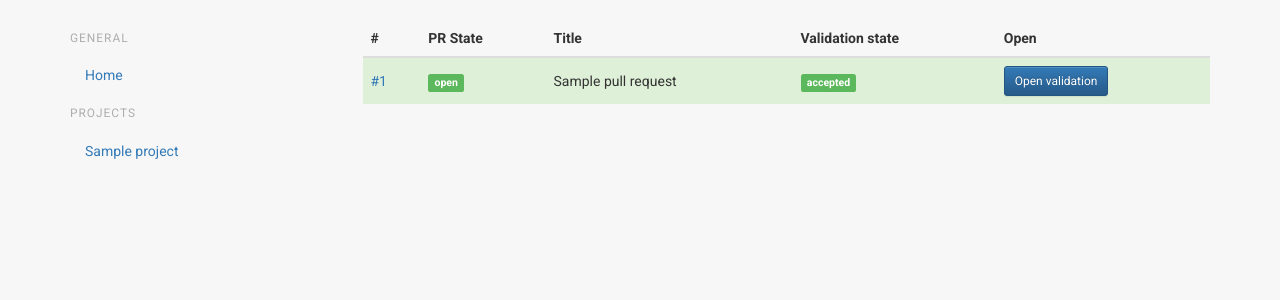
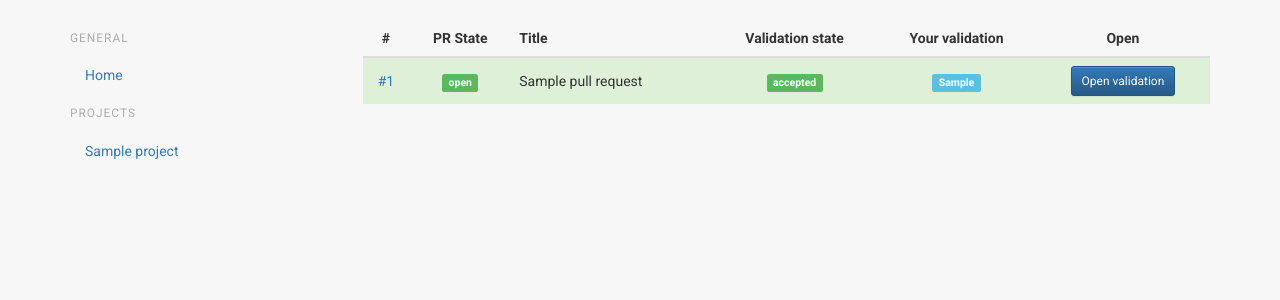
Before and after one commit to skies-io/GitHub-Charon, a Flask app: template src/templates/project.html in a window 1280 px wide. Shown: the part 154-454 px from the top of the page. Run offline with Flask 2, Linux system fonts and the light colour scheme; the template is opened without the code that fills it: most values are stand-ins (such as "Sample title", 1, 10 or a date in 2020); some libraries are stand-ins or nearby versions.

Commit message:
Fix export JSON configurations + Add "acknowledge" action + Improvment list of PR + Fix error "Access Forbidden"

```diff
--- a/src/app_configs.py
+++ b/src/app_configs.py
@@ -69,13 +69,14 @@ def configs():
     if len(db["admins"]) > 0 and ("login" not in session or session["login"] not in db["admins"]):
         return generate_error("Access Forbidden")
 
+    view["configurations"] = json.dumps(db)
+
     projects = db["projects"]
     for project in projects:
         projects[project]["administrators"] = "\n".join(projects[project]["administrators"] if "administrators" in projects[project] else list())
         if len(projects[project]["oauth_token"]) == 0:
             projects[project]["oauth_token"] = "NOT DEFINED!"
 
-    view["configurations"] = json.dumps(db)
     view["baseurl"] = db["baseurl"]
     view["oauth_client_id"] = db["oauth_client_id"]
     view["oauth_client_secret"] = db["oauth_client_secret"]
--- a/src/page_tools.py
+++ b/src/page_tools.py
@@ -24,8 +24,8 @@ def get_general_variables(title):
     }
     return db, view
 
-def generate_error(message, view=None):
+def generate_error(message, view=None, code=400):
     if not view:
         _, view = get_general_variables("Error")
     view["error"] = message
-    return render_template("error.html", **view), 400
+    return render_template("error.html", **view), code
--- a/src/templates/project.html
+++ b/src/templates/project.html
@@ -2,20 +2,25 @@
 
 {% block content %}
 <table class="table table-hover">
-    <thead><tr><th>#</th><th>PR State</th><th>Title</th><th>Validation state</th><th>Open</th></tr></thead>
+    <thead>
+        <tr>
+            <th class="text-center">#</th>
+            <th class="text-center">PR State</th>
+            <th>Title</th>
+            <th class="text-center">Validation state</th>
+            <th class="text-center">Your validation</th>
+            <th class="text-center">Open</th>
+        </tr>
+    </thead>
     <tbody>
         {% for pull_request in pr %}
-        {% if pull_request.state_validation == "forced" %}
-        <tr class="warning">
-        {% elif pull_request.state_validation == "refused" %}
-        <tr class="danger">
-        {% elif pull_request.state_validation == "accepted" %}
+        {% if pull_request.user_validation %}
         <tr class="success">
         {% else %}
         <tr class="warning">
         {% endif %}
-            <td><a href="{{ pull_request.github_link }}">#{{ pull_request.number }}</a></td>
-            <td>
+            <td class="text-center"><a href="{{ pull_request.github_link }}">#{{ pull_request.number }}</a></td>
+            <td class="text-center">
                 {% if pull_request.state == "open" %}
                 <span class="label label-success">{{ pull_request.state }}</span>
                 {% elif pull_request.state == "closed" %}
@@ -25,7 +30,7 @@
                 {% endif %}
             </td>
             <td>{{ pull_request.title }}</td>
-            <td>
+            <td class="text-center">
                 {% if pull_request.state_validation == "forced" %}
                 <span class="label label-warning">{{ pull_request.state_validation }}</span>
                 {% elif pull_request.state_validation == "refused" %}
@@ -36,7 +41,20 @@
                 <span class="label label-info">{{ pull_request.state_validation }}</span>
                 {% endif %}
             </td>
-            <td><a href="{{ pull_request.link }}" class="btn btn-sm btn-primary">Open validation</a></td>
+            <td class="text-center">
+                {% if pull_request.user_validation == "forced" %}
+                <span class="label label-warning">{{ pull_request.user_validation }}</span>
+                {% elif pull_request.user_validation == "refused" %}
+                <span class="label label-danger">{{ pull_request.user_validation }}</span>
+                {% elif pull_request.user_validation == "accepted" %}
+                <span class="label label-success">{{ pull_request.user_validation }}</span>
+                {% elif pull_request.user_validation == "acknowledged" %}
+                <span class="label label-primary">{{ pull_request.user_validation }}</span>
+                {% else %}
+                <span class="label label-info">{% if pull_request.user_validation %}{{ pull_request.user_validation }}{% else %}pending{% endif %}</span>
+                {% endif %}
+            </td>
+            <td class="text-center"><a href="{{ pull_request.link }}" class="btn btn-sm btn-primary">Open validation</a></td>
         </tr>
         {% endfor %}
     </tbody>
--- a/src/validations.py
+++ b/src/validations.py
@@ -7,11 +7,11 @@ def get_state_validation(validations, minimum_acceptances=1):
     refused = list()
     forced = list()
     for admin in validations:
-        if validations[admin]["force"] == True:
+        if validations[admin]["action"] == "forced":
             forced.append(admin)
-        elif validations[admin]["accept"] == True:
+        elif validations[admin]["action"] == "accepted":
             accepted.append(admin)
-        else:
+        elif validations[admin]["action"] == "refused":
             refused.append(admin)
     if len(forced) > 0:
         return "forced", forced
```
Also changed, not shown: src/app_project.py (+18 -6 lines), src/templates/pull_request.html (+15 -11 lines).
